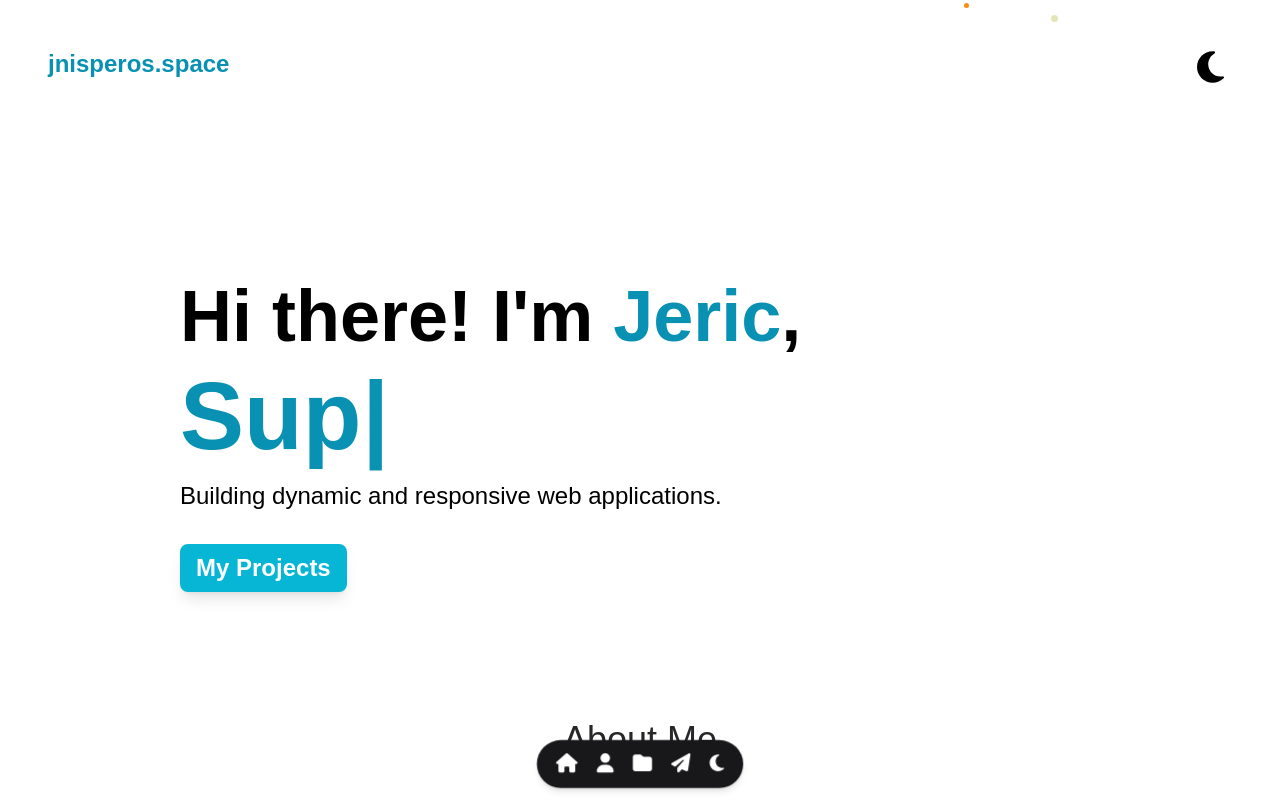
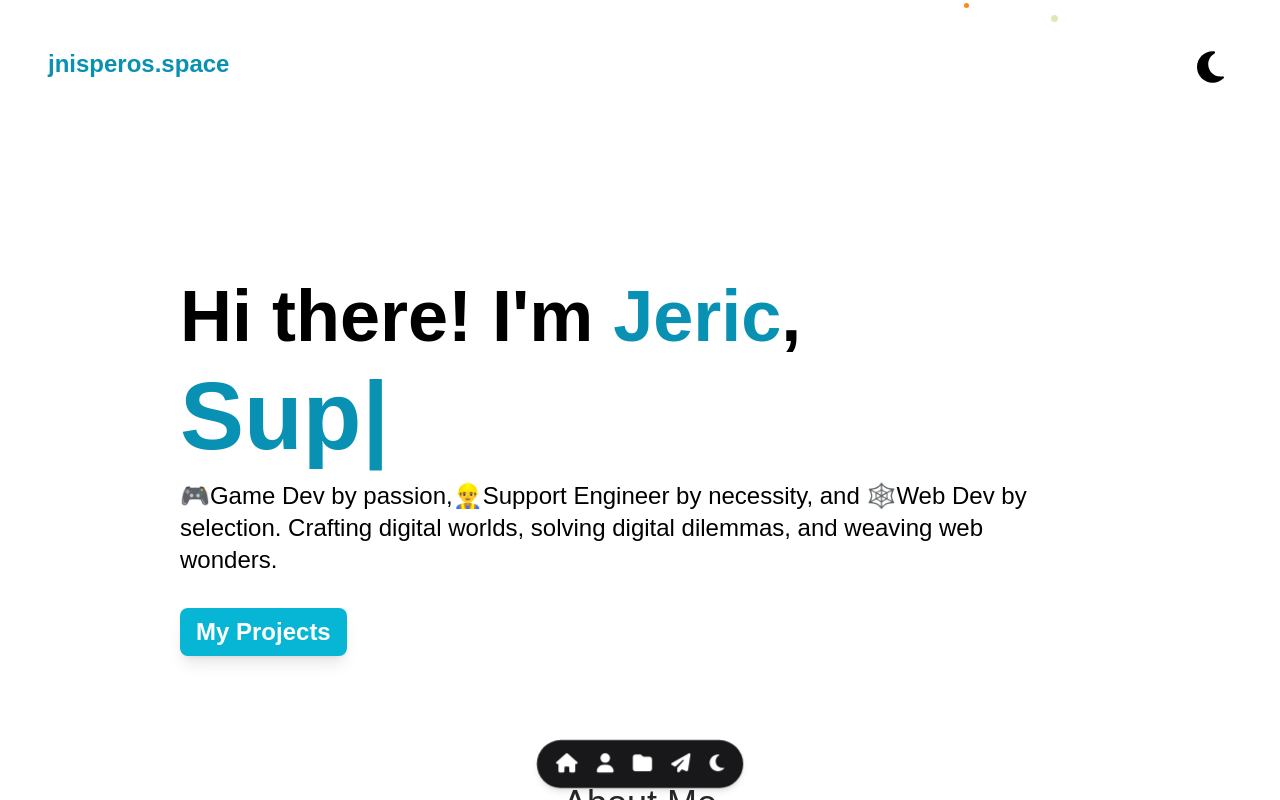
Before and after one commit to JericNisperos/NextJs-Portfolio, a Next.js app in the folder nextjs-portfolio/: page / in a window 1280 px wide. Shown: the top 800 px of the page. Built offline with nearby package versions, Linux system fonts and the light colour scheme; a web font is replaced by a local one.

Commit message:
updated navbar and info in home

```diff
--- a/nextjs-portfolio/src/pages/_app.js
+++ b/nextjs-portfolio/src/pages/_app.js
@@ -7,7 +7,7 @@ import { useRouter } from "next/router";
 export default function App({ Component, pageProps }) {
 
   const router = useRouter();
-  const currentUrl = router.asPath;
+
   return (
     <ThemeProvider enableSystem={true} attribute="class">
       <Head>
@@ -16,7 +16,7 @@ export default function App({ Component, pageProps }) {
         <meta name="viewport" content="width=device-width, initial-scale=1" />
         {/* <link rel="icon" href="/favicon.ico" /> */}
       </Head>
-      {currentUrl == '/' ? <Navbar /> : null}
+      {router.pathname === '/' ? <Navbar /> : null}
       <CustomCursor />
       {/* < /> */}
       <Component {...pageProps} />
--- a/nextjs-portfolio/src/pages/sections/HomeBlock.js
+++ b/nextjs-portfolio/src/pages/sections/HomeBlock.js
@@ -27,7 +27,7 @@ function HomeBlock() {
                 </span>
               </div>
               <motion.p initial={{ opacity: 0 }} animate={{ opacity: 1 }} transition={{ duration: 0.5, delay: 1.5 }} className="text-sm md:text-2xl md:mt-4 text-center md:text-left">
-                Building dynamic and responsive web applications.
+                🎮Game Dev by passion,👷‍♂️Support Engineer by necessity, and 🕸️Web Dev by selection. Crafting digital worlds, solving digital dilemmas, and weaving web wonders.
               </motion.p>
               <span className="flex mx-auto md:mx-0 justify-center md:justify-normal gap-x-4 md:text-2xl text-sm text-center">
                 <motion.a
```
